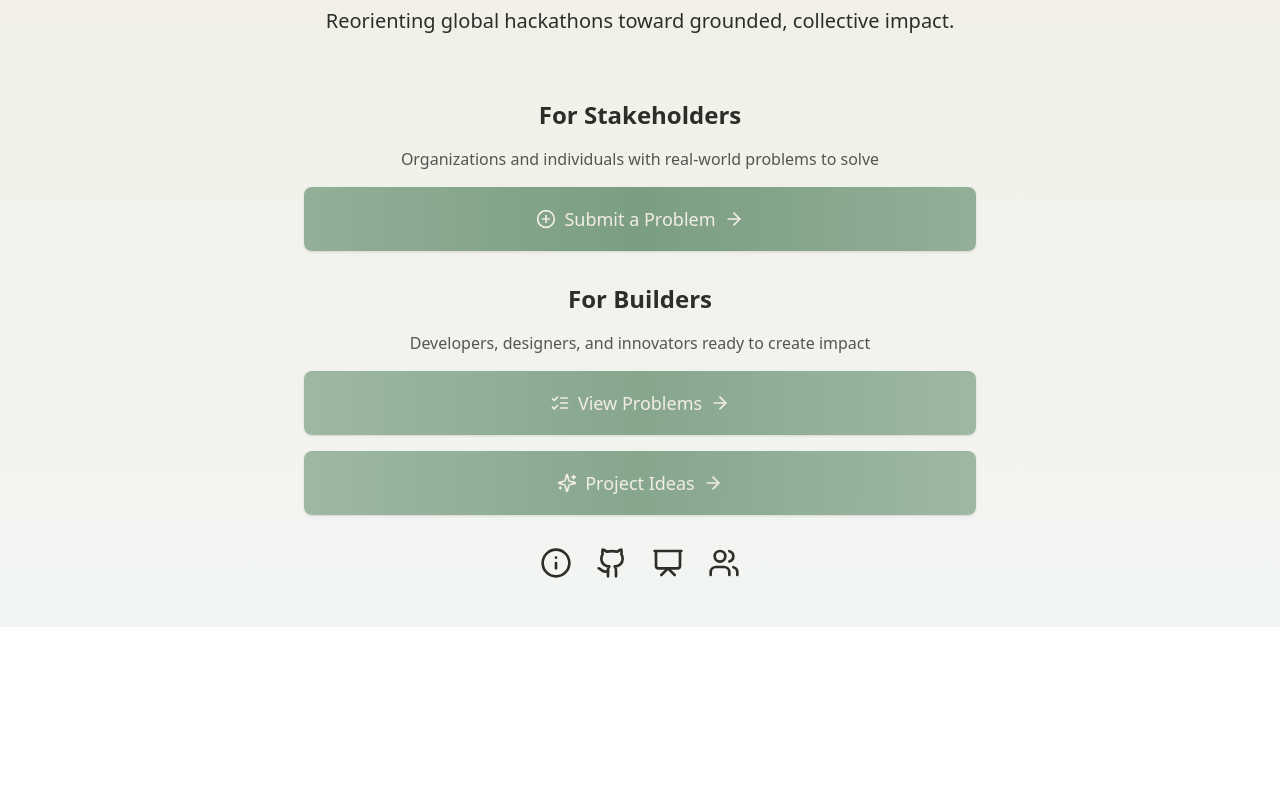
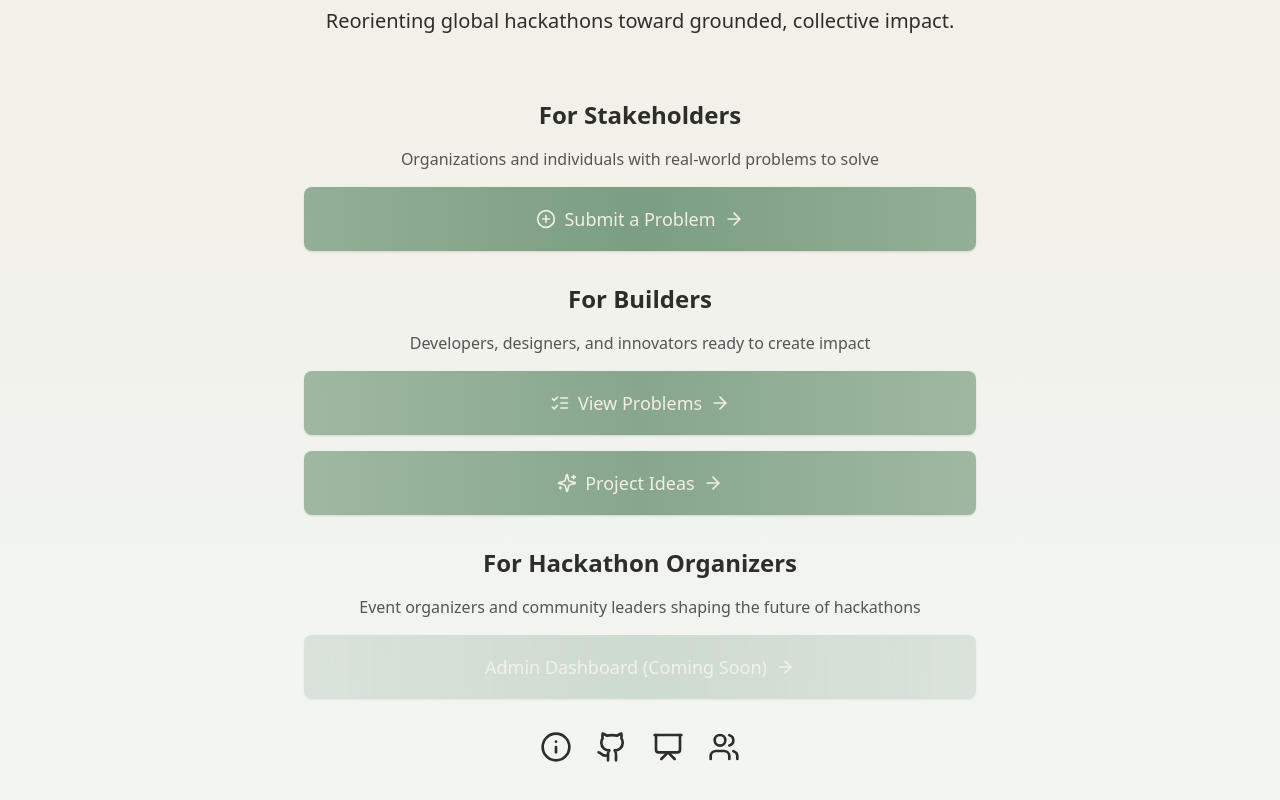
Before and after one commit to vrnvrn/compass, a Next.js app in the folder app/: page / in a window 1280 px wide. Shown: the part 354-1154 px from the top of the page. Before the commit the page ends 981 px from the top, so only its background shows below. Built offline with nearby package versions, Linux system fonts and the light colour scheme.

Commit message:
feat: add Hackathon Organizers section to homepage with a disabled Admin Dashboard button

```diff
--- a/app/app/page.tsx
+++ b/app/app/page.tsx
@@ -77,6 +77,24 @@ export default function Home() {
             </div>
           </div>
 
+          {/* Hackathon Organizers Section */}
+          <div className="space-y-4">
+            <h2 className="text-2xl font-semibold text-[#2D2D2A] text-center">For Hackathon Organizers</h2>
+            <p className="text-center text-[#2D2D2A]/80 mb-4">
+              Event organizers and community leaders shaping the future of hackathons
+            </p>
+            <div className="space-y-4">
+              <Button
+                className="w-full bg-gradient-to-r from-[#7B9E82]/40 via-[#7B9E82]/60 to-[#7B9E82]/40 cursor-not-allowed opacity-70 h-16 text-lg text-[#F2EEE3]"
+                size="lg"
+                disabled
+              >
+                Admin Dashboard (Coming Soon)
+                <ArrowRight className="ml-2 h-5 w-5" />
+              </Button>
+            </div>
+          </div>
+
           <div className="flex justify-center items-center gap-6 mt-8">
             <Link
               href="/about"
```
